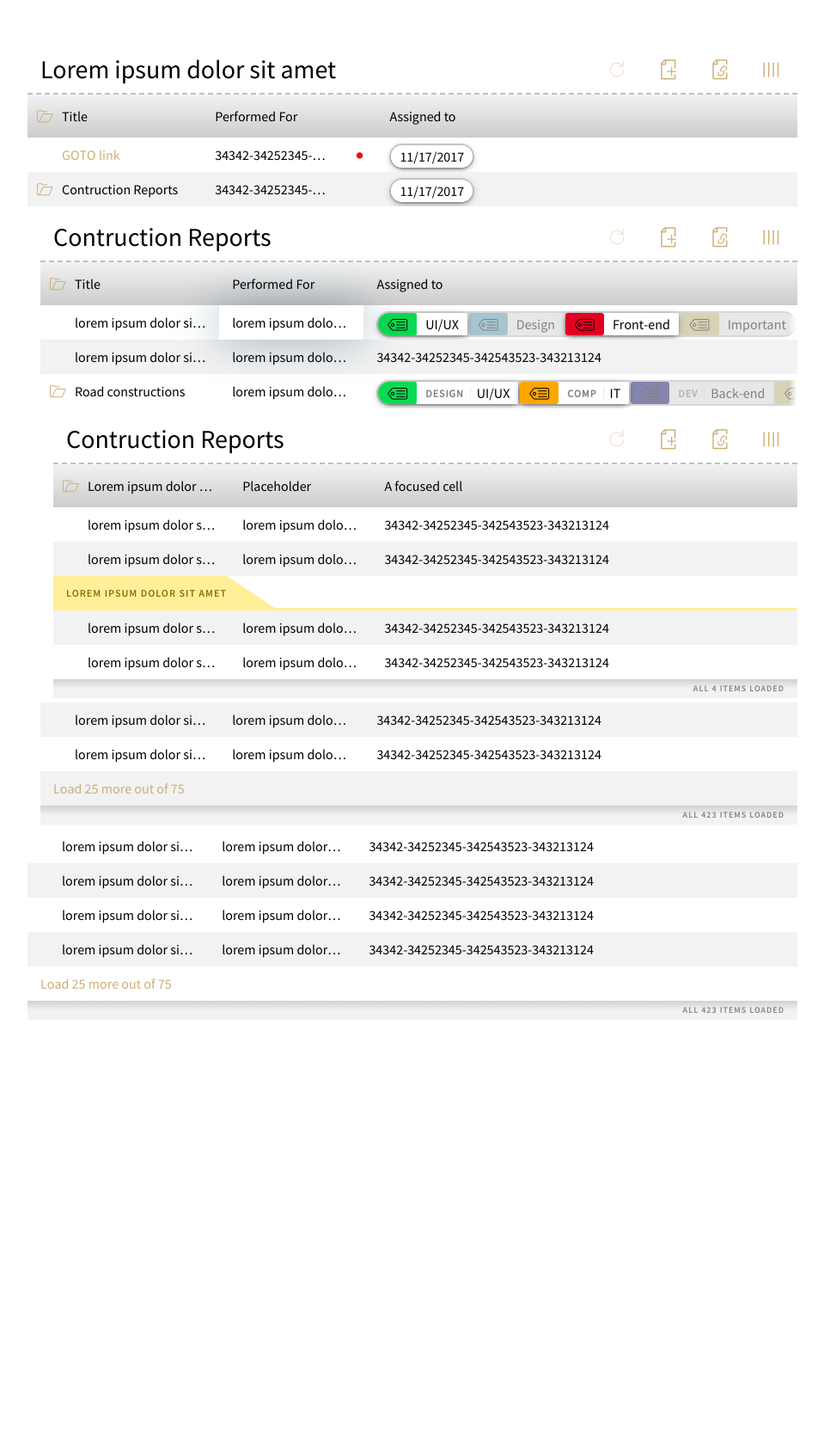
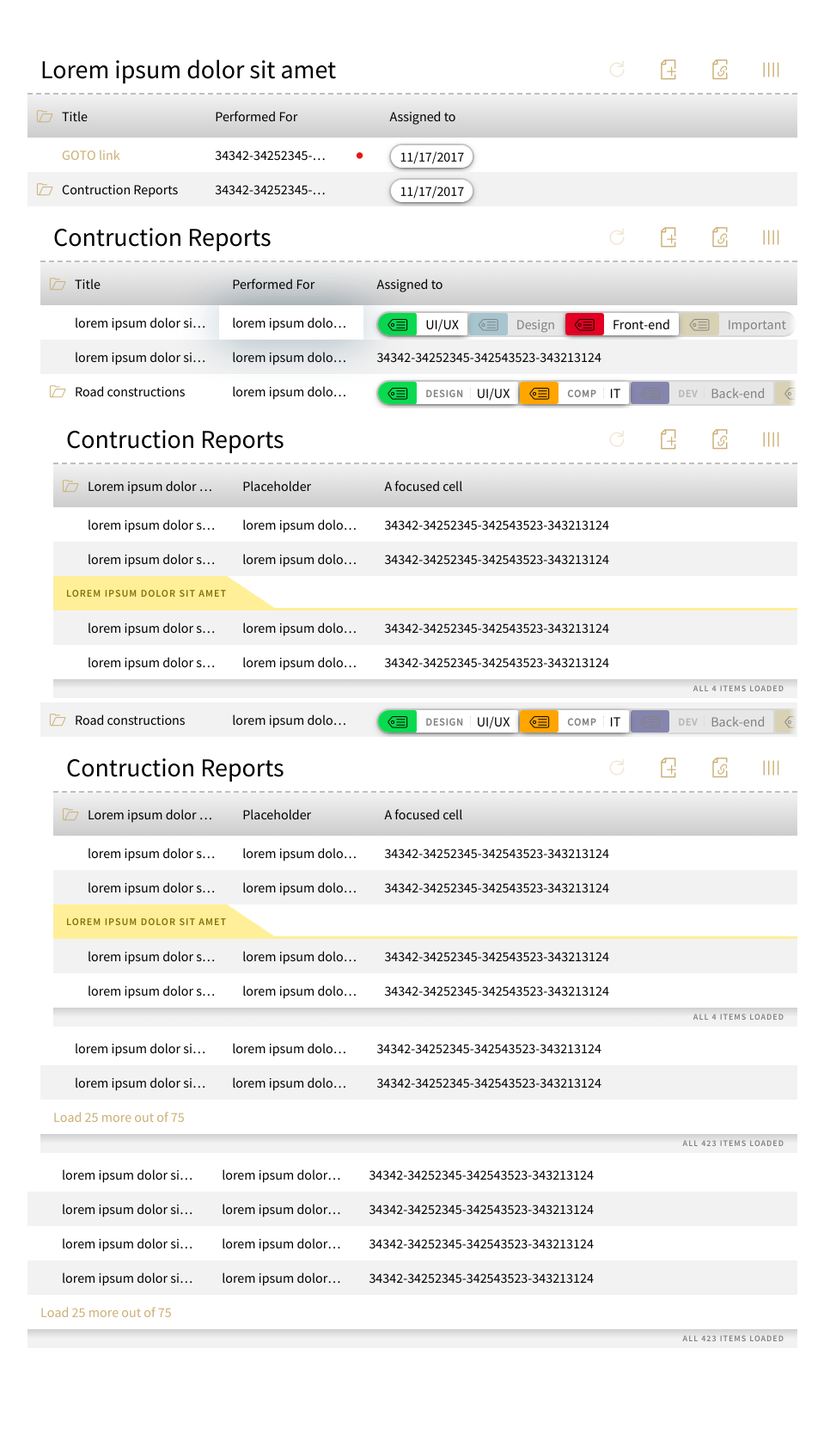
Before and after one commit to lordblendi/tracker-mockup, a Jekyll site: the page built from pages/itembox.html, in a window 1280 px wide. Shown: the whole page at 86% size, without its empty margins (160-1119 px from the left). Built offline with Jekyll 4.4.1, drawn with Linux system fonts in a browser that asks for light colours; nearby versions of some CDN libraries; comment, search, counter and statistics services are not loaded; part of the change alters nothing that is shown.

Commit message:
Table exp/coll: added extra table row for texting

```diff
--- a/_includes/blocks/itembox.html
+++ b/_includes/blocks/itembox.html
@@ -207,7 +207,7 @@
       </li>
     </ul>
     {% include blocks/itembox-row.html %}
-
+    {% for i in (1..2) %}
       <ul class="itemBox__row itemBox__row--item">
         <li class="itemBox__cell itemBox__cell--flex0 itemBox__cell--action JS_expand">
           <div class="itemBox__cellInner">
@@ -264,8 +264,6 @@
           </div>
         </li>
       </ul>
-
-
       <div class="itemBox JS_itemBox--children itemBox--children">
       <ul class="itemBox__row itemBox__row--h1">
         <li class="itemBox__cell">
@@ -330,6 +328,7 @@
         </li>
       </ul>
     </div><!-- /.itemBox -->
+    {% endfor %}
 
     {% include blocks/itembox-row.html %}
     {% include blocks/itembox-row.html %}
```
Lines whose indentation alone changed are shown as unchanged.
